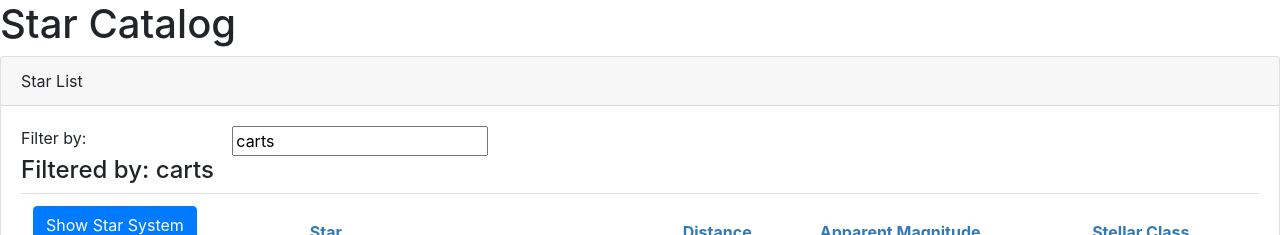
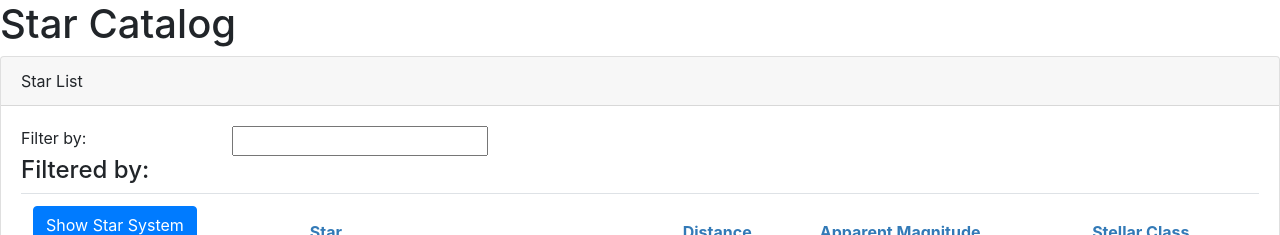
Before and after one commit to cwilkens/star-catalog, an Angular app: page / in a window 1280 px wide. Shown: the top 235 px of the page. Built offline with nearby package versions, Linux system fonts and the light colour scheme.

Commit message:
implement star filter

```diff
--- a/src/app/stars/star-list.component.html
+++ b/src/app/stars/star-list.component.html
@@ -26,7 +26,6 @@
                                 {{showStarSystem ? 'Hide' : 'Show'}} Star System
                             </button>
                         </th>
-                        <!-- <th>System</th> -->
                         <th>Star</th>
                         <th>Distance</th>
                         <th>Apparent Magnitude</th>
@@ -34,9 +33,7 @@
                     </tr>
                 </thead>
                 <tbody>
-                    <tr *ngFor='let star of stars'>
-                        <!-- <td>
-                        </td> -->
+                    <tr *ngFor='let star of filteredStars'>
                         <td><div *ngIf='showStarSystem'>{{ star.starSystem }}</div></td>
                         <td>{{ star.starName }}</td>
                         <td>{{ star.starDistance }}</td>
--- a/src/app/stars/star-list.component.ts
+++ b/src/app/stars/star-list.component.ts
@@ -9,7 +9,17 @@ import { IStar } from "./stars";
 export class StarListComponent implements OnInit {
     pageTitle: string = 'Star List';
     showStarSystem: boolean = false;
-    starFilter: string = 'carts';
+
+    _starFilter: string;
+    get starFilter(): string {
+        return this._starFilter;
+    }
+    set starFilter(value: string) {
+        this._starFilter = value;
+        this.filteredStars = this.starFilter ? this.performFilter(this.starFilter) : this.stars;
+    }
+
+    filteredStars: IStar[];
     stars: IStar[]= [
         {
             "starId": 1,
@@ -75,8 +85,18 @@ export class StarListComponent implements OnInit {
             "apparentMag": "13.44",
             "stellarClass": "M6.0V",
         }
+    ];
 
-    ];
+    constructor() {
+        this.filteredStars = this.stars;
+        this.starFilter = '';
+    }
+
+    performFilter(filterBy: string): IStar[] {
+        filterBy = filterBy.toLocaleLowerCase();
+        return this.stars.filter((star: IStar) =>
+            star.starName.toLocaleLowerCase().indexOf(filterBy) !== -1);
+    }
 
     toggleStarSystem(): void {
         this.showStarSystem = !this.showStarSystem;
```
